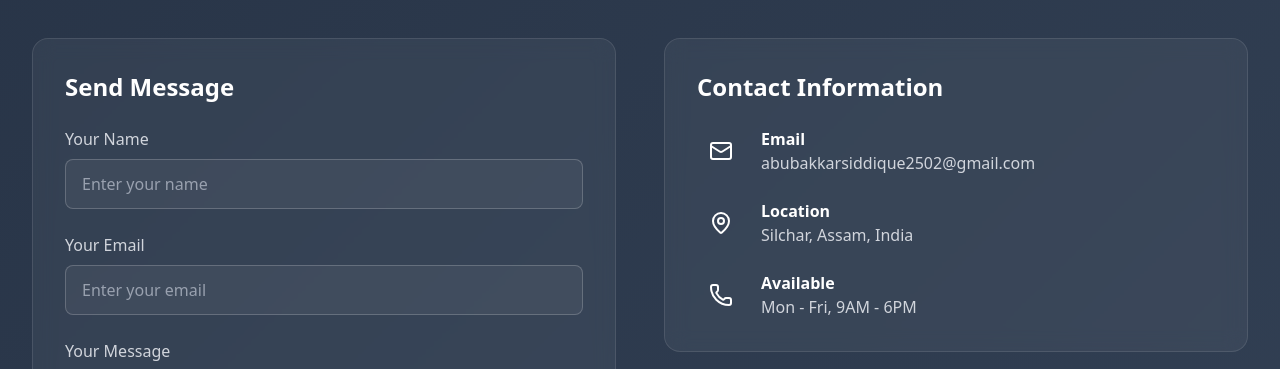
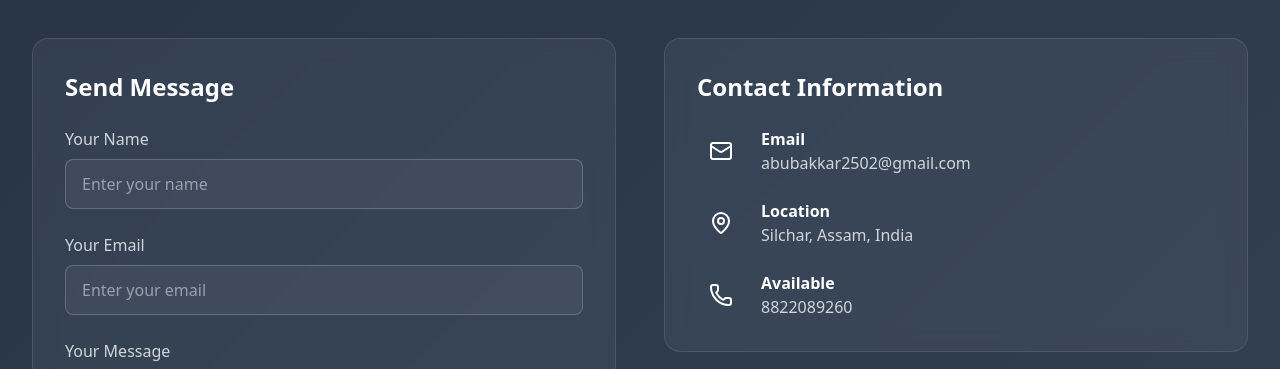
Before and after one commit to SoloDevAbu/My-Portfolio, a Next.js app: page / in a window 1280 px wide. Shown: the part 6653-7022 px from the top of the page. Built offline with nearby package versions, Linux system fonts and the light colour scheme.

Commit message:
fix: send mail option

```diff
--- a/app/components/Contact.tsx
+++ b/app/components/Contact.tsx
@@ -64,25 +64,29 @@ const Contact = () => {
   }
 
   const sendEmail = async (e: React.FormEvent) => {
-    e.preventDefault()
-    if (!validateForm()) return
+    e.preventDefault();
+    if (!validateForm()) return;
 
-    setIsSubmitting(true)
+    setIsSubmitting(true);
 
     try {
       await emailjs.send(
         process.env.NEXT_PUBLIC_EMAILJS_SERVICE_ID || '',
         process.env.NEXT_PUBLIC_EMAILJS_TEMPLATE_ID || '',
-        formData,
+        {
+          user_name: formData.user_name,
+          user_email: formData.user_email,
+          message: formData.message,
+        },
         process.env.NEXT_PUBLIC_EMAILJS_PUBLIC_KEY || ''
-      )
+      );
 
-      alert('Message sent successfully!')
-      setFormData({ user_name: '', user_email: '', message: '' })
+      alert('Message sent successfully!');
+      setFormData({ user_name: '', user_email: '', message: '' });
     } catch (error) {
-      alert('An error occurred. Please try again.')
+      alert('An error occurred. Please try again.');
     } finally {
-      setIsSubmitting(false)
+      setIsSubmitting(false);
     }
   }
 
@@ -90,8 +94,8 @@ const Contact = () => {
     {
       icon: <Mail size={24} />,
       title: "Email",
-      value: "abubakkarsiddique2502@gmail.com",
-      link: "mailto:abubakkarsiddique2502@gmail.com"
+      value: "abubakkar2502@gmail.com",
+      link: "mailto:abubakkar2502@gmail.com"
     },
     {
       icon: <MapPin size={24} />,
@@ -102,7 +106,7 @@ const Contact = () => {
     {
       icon: <Phone size={24} />,
       title: "Available",
-      value: "Mon - Fri, 9AM - 6PM",
+      value: "8822089260",
       link: null
     }
   ]
```
